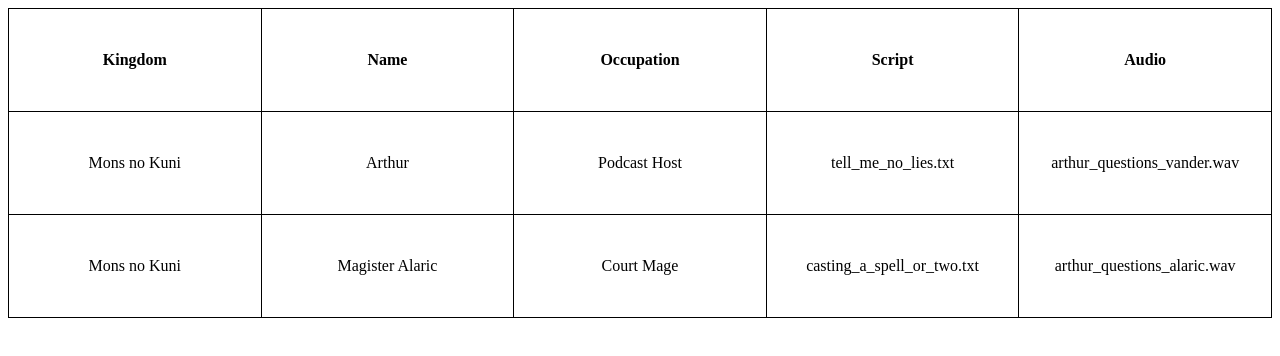
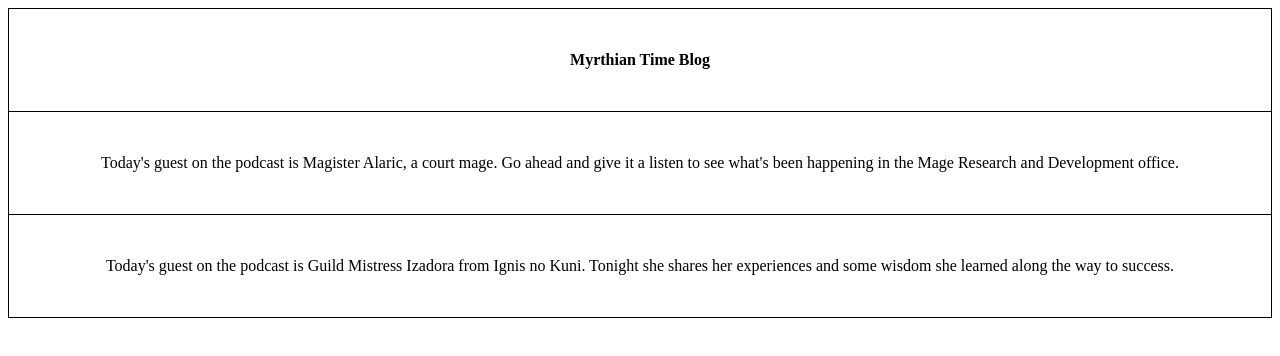
Before and after one commit to albinopapa/Myrthian-Times, a plain HTML site: page index.html in a window 1280 px wide. Drawn offline with Linux system fonts and the light colour scheme.

Commit message:
Update index.html
Updated content in preparation to add audio files

```diff
--- a/index.html
+++ b/index.html
@@ -1,4 +1,3 @@
-
 <!DOCTYPE html>
 <html>
 	<head>
@@ -9,27 +8,19 @@
 		<table>
 			<thead>
 				<tr>
-				<th>Kingdom</th>
-				<th>Name</th>
-				<th>Occupation</th>
-				<th>Script</th>
-				<th>Audio</th>
+					<th>Myrthian Time Blog</th>
 				</tr>
 			</thead>
 			<tbody>
 				<tr>
-				<td>Mons no Kuni</td>
-				<td>Arthur</td>
-				<td>Podcast Host</td>
-				<td>tell_me_no_lies.txt</td>
-				<td>arthur_questions_vander.wav</td>
+					<td>Today's guest on the podcast is Magister Alaric, a court mage.
+					Go ahead and give it a listen to see what's been happening in the
+					Mage Research and Development office.</td>
 				</tr>
 				<tr>
-				<td>Mons no Kuni</td>
-				<td>Magister Alaric</td>
-				<td>Court Mage</td>
-				<td>casting_a_spell_or_two.txt</td>
-				<td>arthur_questions_alaric.wav</td>
+					<td>Today's guest on the podcast is Guild Mistress Izadora from
+					Ignis no Kuni.  Tonight she shares her experiences and some wisdom
+					she learned along the way to success.</td>
 				</tr>
 			</tbody>
 		</table>
```
Lines whose indentation alone changed are shown as unchanged.
